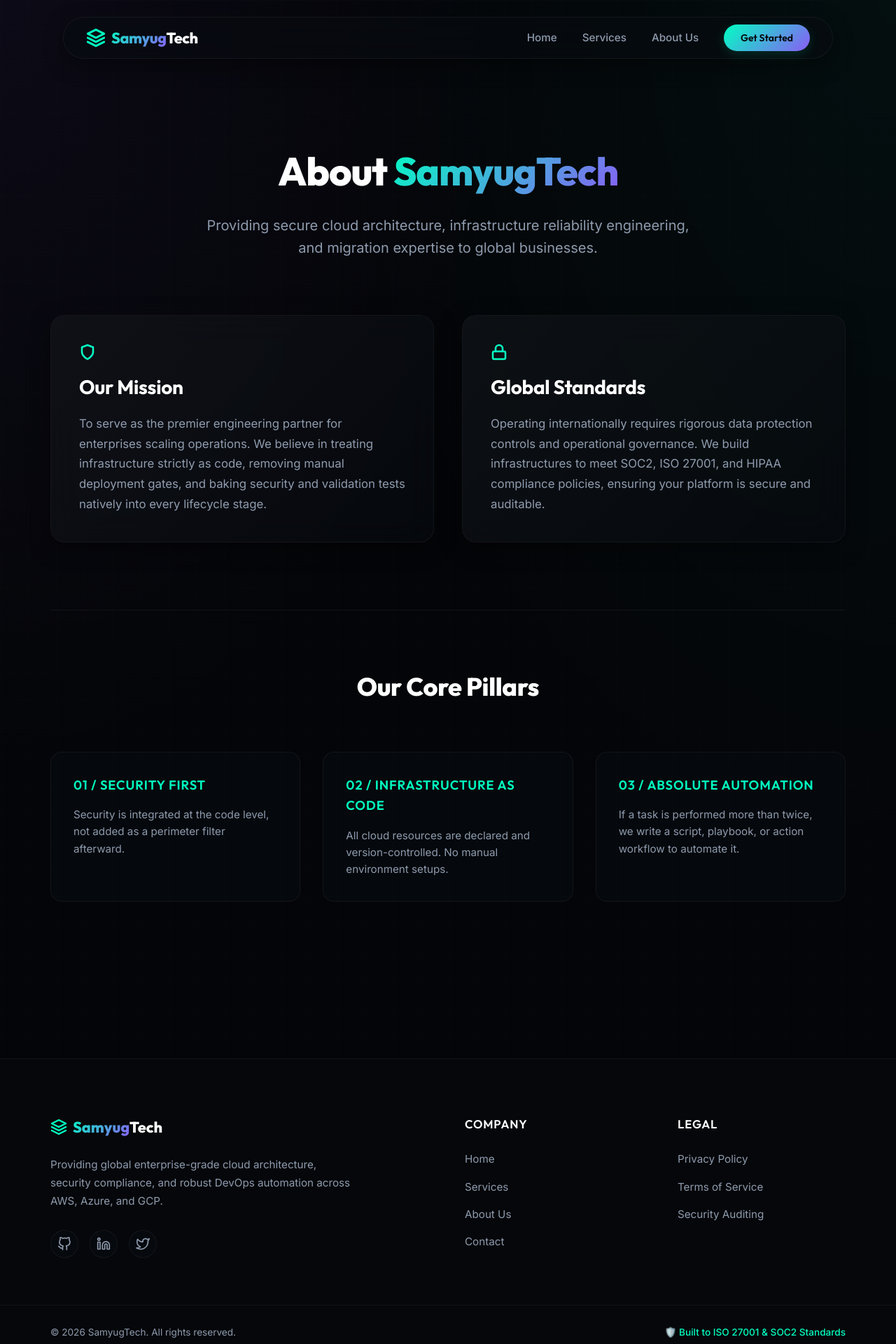
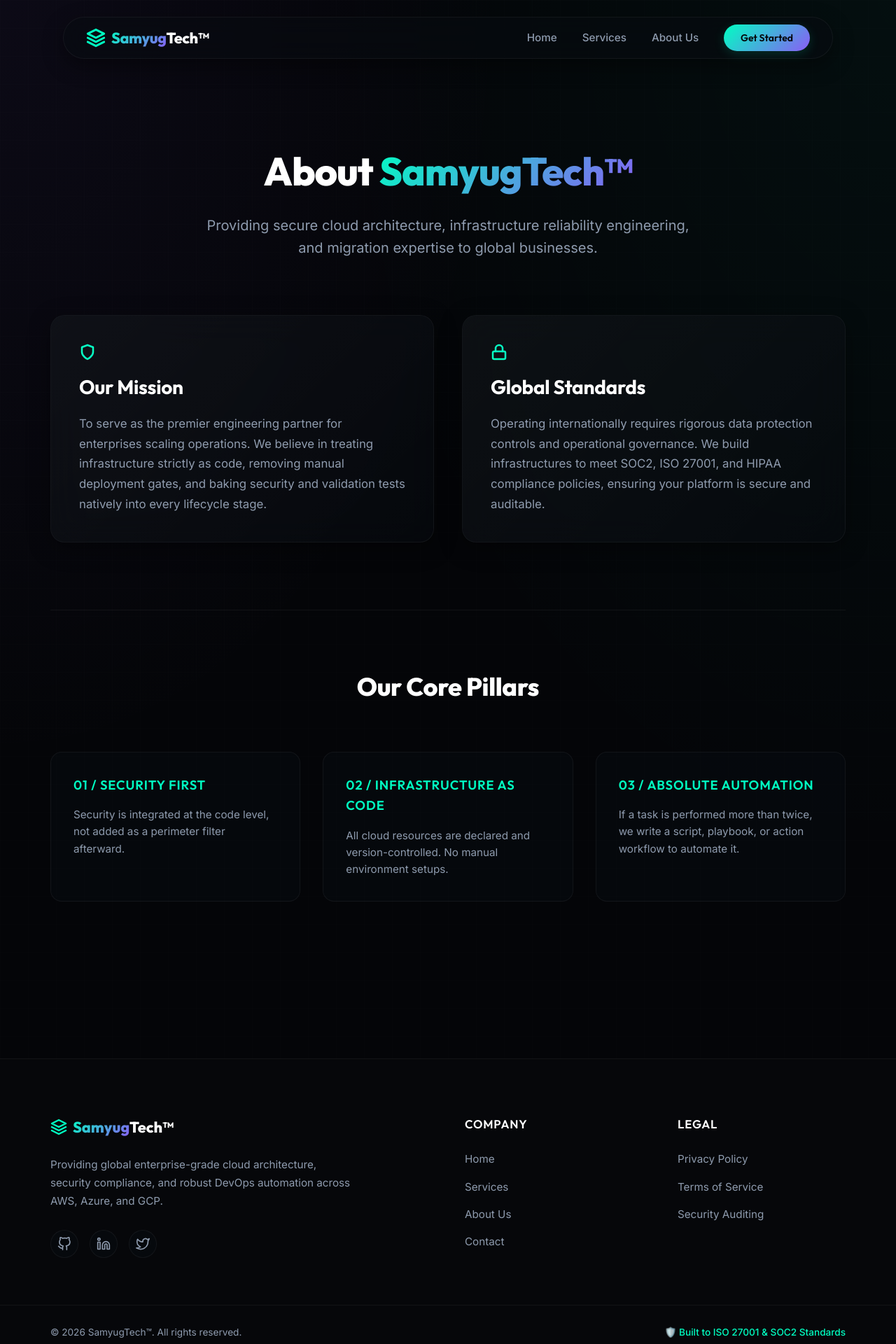
Before and after one commit to iam-yenuganti/samyugtech, a Next.js app: page /about in a window 1280 px wide. Shown: the top 1920 px of the page at 70% size. Built offline with nearby package versions, Linux system fonts and the light colour scheme.

Commit message:
Append TM symbol to brand logo, copyright, and page titles for trademark standards

```diff
--- a/src/app/about/page.js
+++ b/src/app/about/page.js
@@ -10,7 +10,7 @@
     <div className={styles.pageContainer}>
       <div className="container">
         <div className={styles.pageHeader}>
-          <h1 className={styles.pageTitle}>About <span className="text-gradient">SamyugTech</span></h1>
+          <h1 className={styles.pageTitle}>About <span className="text-gradient">SamyugTech™</span></h1>
           <p className={styles.pageSubtitle}>
             Providing secure cloud architecture, infrastructure reliability engineering, and migration expertise to global businesses.
           </p>
--- a/src/components/Footer.js
+++ b/src/components/Footer.js
@@ -23,7 +23,7 @@
               <polyline points="2 12 12 17 22 12" />
             </svg>
             <span className={styles.logoText}>
-              <span className="text-gradient">Samyug</span>Tech
+              <span className="text-gradient">Samyug</span>Tech™
             </span>
           </Link>
           <p className={styles.brandDesc}>
@@ -68,7 +68,7 @@
       </div>
       <div className={styles.footerBottom}>
         <div className={`container ${styles.bottomContainer}`}>
-          <p>&copy; {new Date().getFullYear()} SamyugTech. All rights reserved.</p>
+          <p>&copy; {new Date().getFullYear()} SamyugTech™. All rights reserved.</p>
           <p className={styles.securityText}>🛡️ Built to ISO 27001 & SOC2 Standards</p>
         </div>
       </div>
--- a/src/components/Navbar.js
+++ b/src/components/Navbar.js
@@ -22,7 +22,7 @@
             <polyline points="2 12 12 17 22 12" />
           </svg>
           <span className={styles.logoText}>
-            <span className="text-gradient">Samyug</span>Tech
+            <span className="text-gradient">Samyug</span>Tech™
           </span>
         </Link>
 
```
